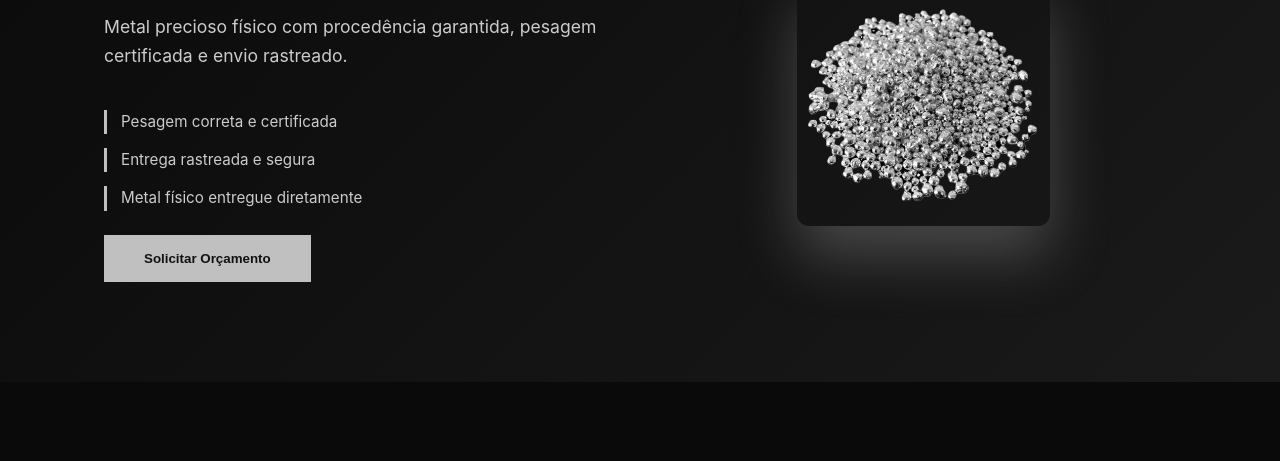
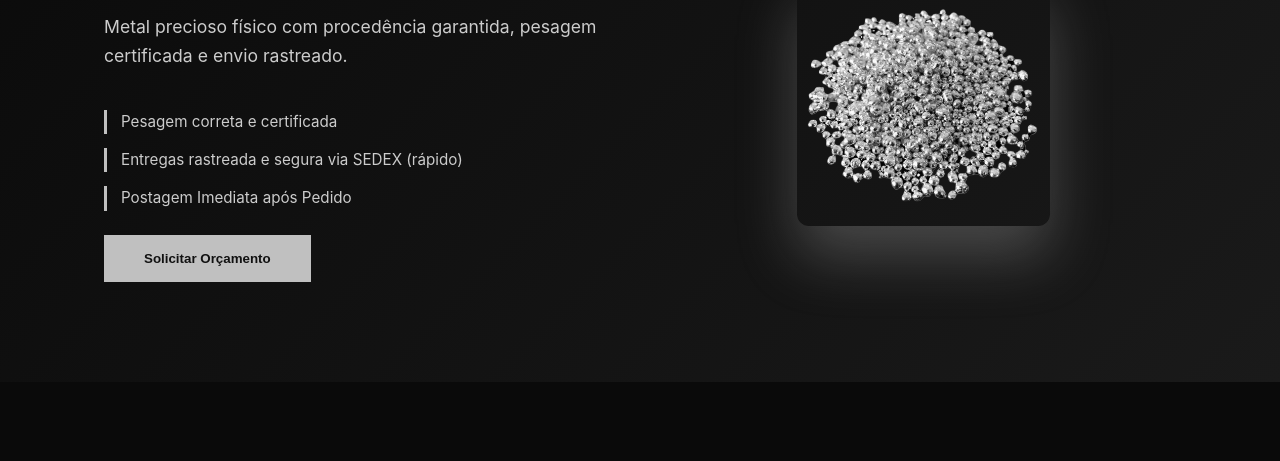
Before and after one commit to primetalmetais/primetal, a plain HTML site: page index.html in a window 1280 px wide. Shown: the part 339-800 px from the top of the page. Drawn offline with Linux system fonts and the light colour scheme.

Commit message:
Add files via upload

```diff
--- a/index.html
+++ b/index.html
@@ -26,8 +26,8 @@
       </p>
       <ul class="hero__trust-list">
         <li class="hero__trust-item">Pesagem correta e certificada</li>
-        <li class="hero__trust-item">Entrega rastreada e segura</li>
-        <li class="hero__trust-item">Metal físico entregue diretamente</li>
+        <li class="hero__trust-item">Entregas rastreada e segura via SEDEX (rápido)</li>
+        <li class="hero__trust-item">Postagem Imediata após Pedido</li>
       </ul>
       <button class="hero__cta" type="button">Solicitar Orçamento</button>
     </div>
```
